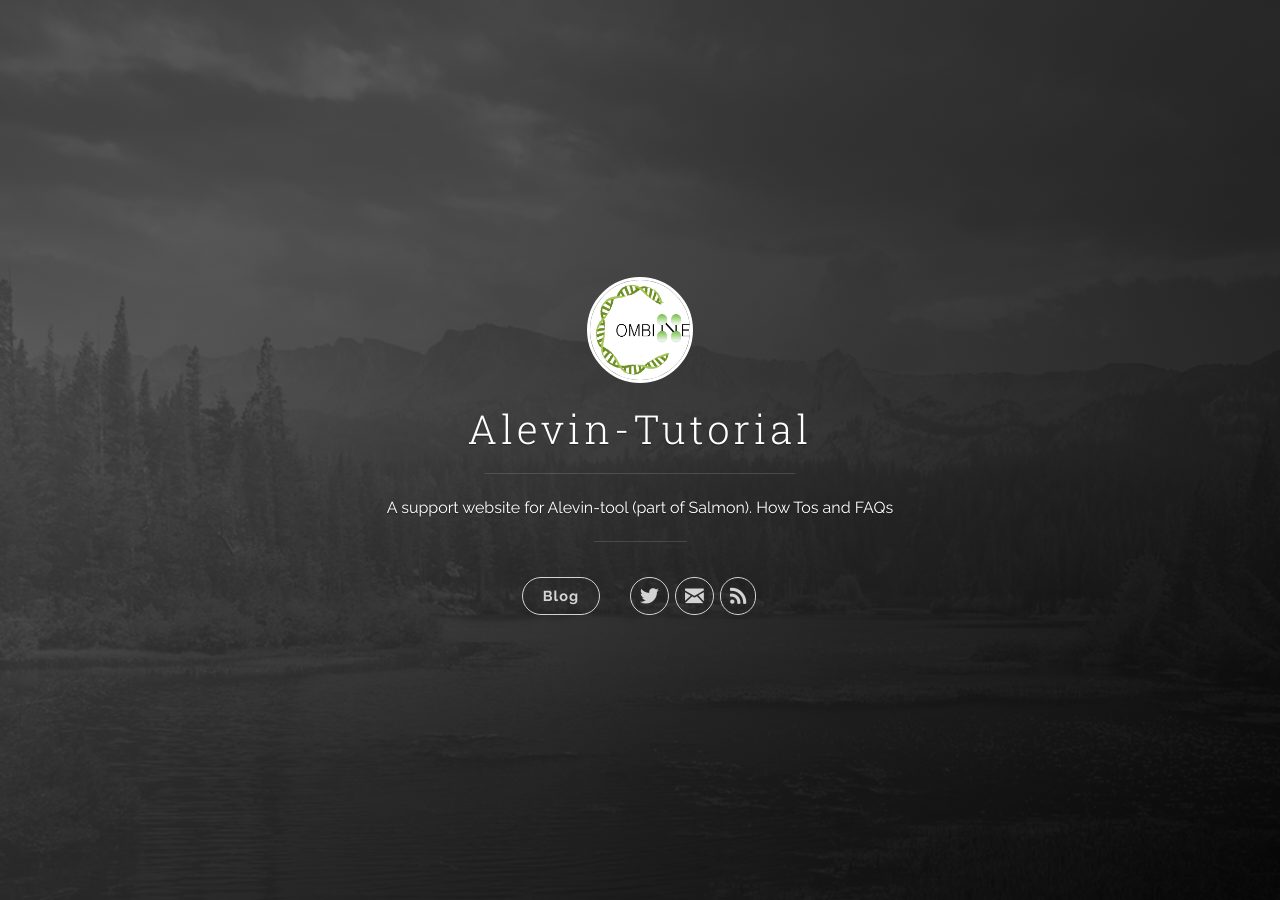
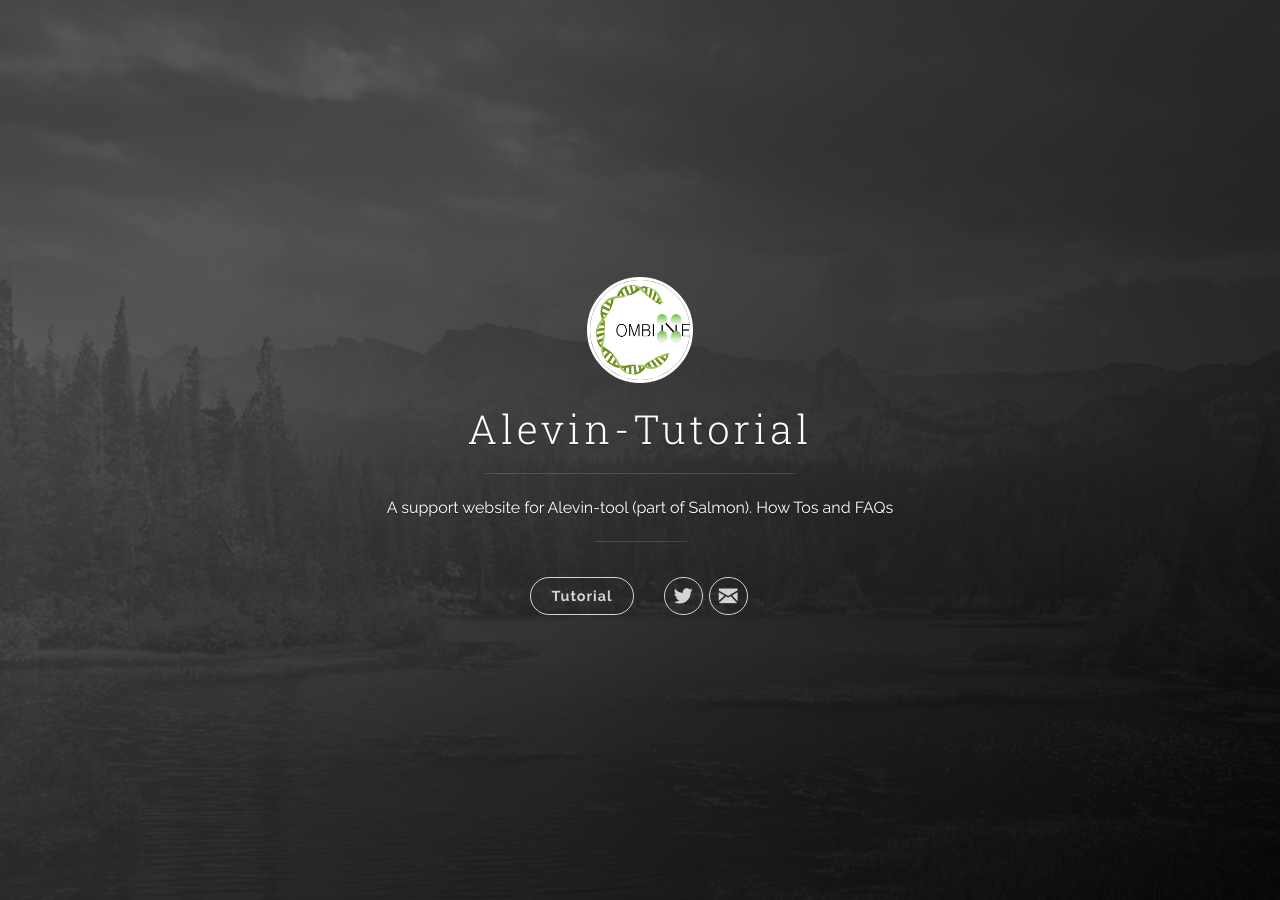
Before and after one commit to COMBINE-lab/alevin-tutorial, a Jekyll site: the page built from docs/index.html, in a window 1280 px wide. Built offline with Jekyll 4.4.1, drawn with Linux system fonts in a browser that asks for light colours; the list of posts is cut into pages by our own code; some of the changed lines change nothing that is shown.

Commit message:
staisfies with progress

````diff
--- a/docs/_config.yml
+++ b/docs/_config.yml
@@ -7,7 +7,7 @@ baseurl: '/alevin-tutorial'
 # disqus_shortname: 'your-disqus-name'
 
 author:
-  name: 'Avi Srivastava'
+  name: 'Combine-lab (Stony Brook University)'
   email: asrivastava@cs.stonybrook.edu
   twitter_username: k3yavi
   #  facebook_username: joshgerdes
--- a/docs/_includes/header.html
+++ b/docs/_includes/header.html
@@ -20,7 +20,7 @@
 
           <nav class="cover-navigation cover-navigation--primary">
             <ul class="navigation">
-              <li class="navigation__item"><a href="{{ site.baseurl }}/#blog" title="link to {{ site.title }} blog" class="blog-button">Blog</a></li>
+              <li class="navigation__item"><a href="{{ site.baseurl }}/#blog" title="link to {{ site.title }} blog" class="blog-button">Tutorial</a></li>
             </ul>
           </nav>
 
@@ -78,12 +78,12 @@
             {% endif %}
 
             <!-- RSS -->
-            <li class="navigation__item">
+            <!-- <li class="navigation__item">
               <a href="{{ site.baseurl }}/feed.xml" title="Subscribe" target="_blank">
                 <i class="icon icon-rss"></i>
                 <span class="label">RSS</span>
               </a>
-            </li>
+            </li> -->
 
             </ul>
           </nav>
--- /dev/null
+++ b/docs/_posts/2018-22-05-output-format.markdown
@@ -0,0 +1,9 @@
+---
+title:  "Understanding Output"
+date:   2018-05-22 15:04:23
+categories: [tutorial]
+tags: [alevin]
+---
+## Output Format:
+
+[WIP]
--- /dev/null
+++ b/docs/_posts/2018-22-05-running-alevin.markdown
@@ -0,0 +1,47 @@
+---
+title:  "How to Run Alevin"
+date:   2018-05-22 15:04:23
+categories: [tutorial]
+tags: [alevin]
+---
+## Running Alevin:
+
+Alevin has multiple features and modes which based on the requirements and use-case can toggled on and off.
+
+### Default Mode
+Once all the above resource are available alevin can be run using the following command:
+
+```bash
+./bin/salmon alevin -lISR -1 fastqs/pbmc4k_S1_L001_R1_001.fastq.gz -2 fastqs/pbmc4k_S1_L001_R2_001.fastq.gz --chromium -i index -p 8 -o alevin_output --tgMap txp2gene.tsv
+```
+
+### External Whitelist
+Many times (specifically in case of 10x data), the whitelist is already available and based on the use-case, one don't wan't alevin to perform whitelisting of it's own. This mode can be activated by giving `--whitelist` flag to alevin and providing a list of known whitelisted CB (Cellular Barcodes). Given, this flag alevin will sequence correct CB towards the given CB and generated the gene-count matrix accordingly.
+
+
+### Naive Mode
+Alevin uses family of algorithms to correct various biases and perform the optimal UMI deduplication. However, to set the baseline and compare the performance (both time-memory and accuracy) with the traditional mode, alevin can be restricted to not use collision correction by giving the flag `--naive`.
+
+### Drop-seq Data
+Alevin can be easily ported to quantify the data from *drop-seq* protocol as well. Since the data format is almost similar to `10x`, the only chnage we have to do is use `--dropseq` instead of `--chromium`.
+
+### 10x v1 Data
+Alevin is designed to primarily work with the file-format having CB-UMI in file while the corresponding read-sequence in the other. However, the 10x's `v1` chemistry does not follow the same convention and primarily have UMI and read-sequence in the same file, breaking the parsing format for alevin. To support the working of alevin we have written a wrapper script which takes in the `v1` chemistry data and feed it to alevin in the required format. Since the wrapper script is not optimized for performance one can observe a time-hit compared to analysis done on `v2` chemistry data.
+
+To run alevin in `v1` mode the following three changes are required:
+
+1. Using the flag `--gemcode` instead of `--chromium`.
+2. Along with `-1`, `-2`; `-r` flag should also be populated with the same parameters (path to file(s)) given to `-1` flag.
+3. The wrapper script has to be downloaded and compile using the following command:
+
+```python
+git clone git@github.com:COMBINE-lab/salmon.git
+cd salmon/scripts/v1_10x;
+g++ -std=c++11 -O3 -I ../../include -o wrapper wrapper.cpp -lz
+```
+
+Once compiled, the above command will generate a binary with the name `wrapper` and the command to quantify the `v1` data would be as follows (from inside the `v1_10x` folder):
+
+```bash
+./run.sh ./salmon alevin -lISR -1 pbmc3k_fastqs/read-I1.fq.gz -2 pbmc3k_fastqs/read-RA.fq.gz -r pbmc3k_fastqs/read-I1.fq.gz --gemcode -i index -p 8 -o alevin_output --tgMap txp2gene.tsv
+```
````
